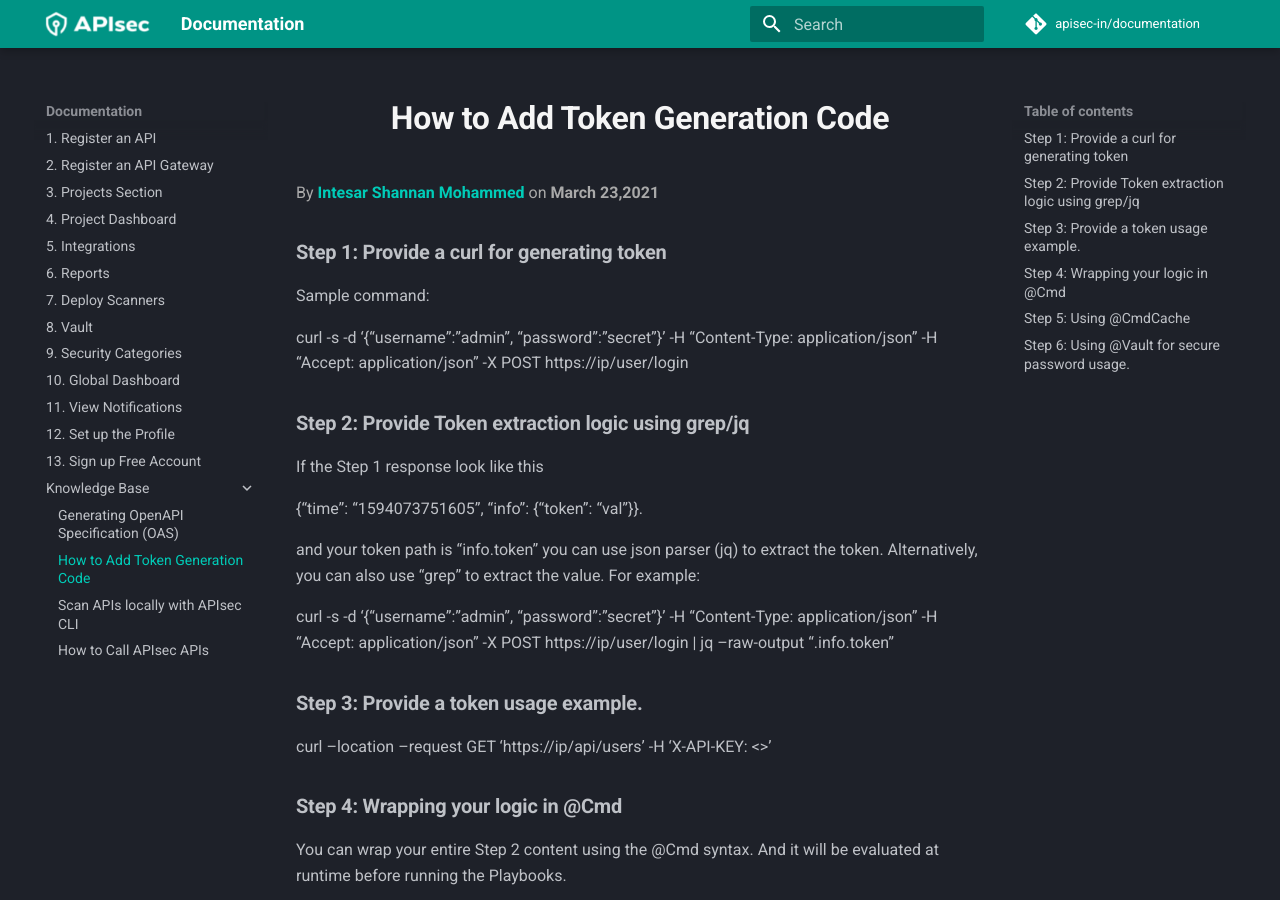
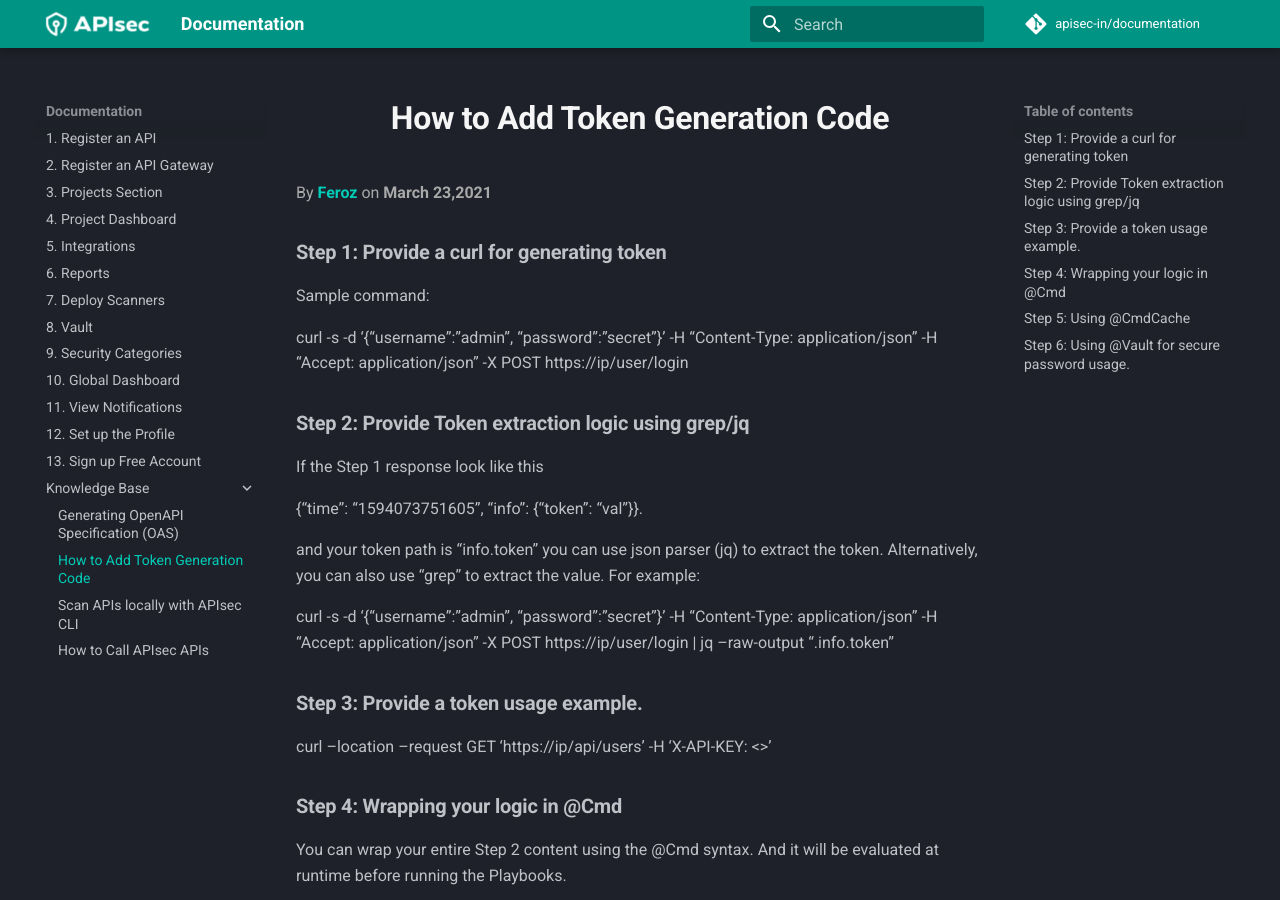
Before and after one commit to apisec-inc/documentation, an MkDocs documentation site: the page built from docs/Token Generation Code.md, in a window 1280 px wide and 900 px high. Built offline with MkDocs 1.6.1 and Material for MkDocs 9.7.7, drawn with Linux system fonts in a browser that asks for light colours; comment, search, counter and statistics services are not loaded.

Commit message:
Update Token Generation Code.md

```diff
--- a/docs/Token Generation Code.md
+++ b/docs/Token Generation Code.md
@@ -1,6 +1,6 @@
 <h1 align="center" style="color: #F5F5F5;"> <b> How to Add Token Generation Code </b> </h1>
 
-<p style="text-align: left;color: 	#A9A9A9;"> By <b><a href="https://github.com/intesar">Intesar Shannan Mohammed</a></b> on <b>March 23,2021</b> </p>
+<p style="text-align: left;color: 	#A9A9A9;"> By <b><a href="https://github.com/fersy02">Feroz</a></b> on <b>March 23,2021</b> </p>
 
 ### **Step 1: Provide a curl for generating token**
 
```
